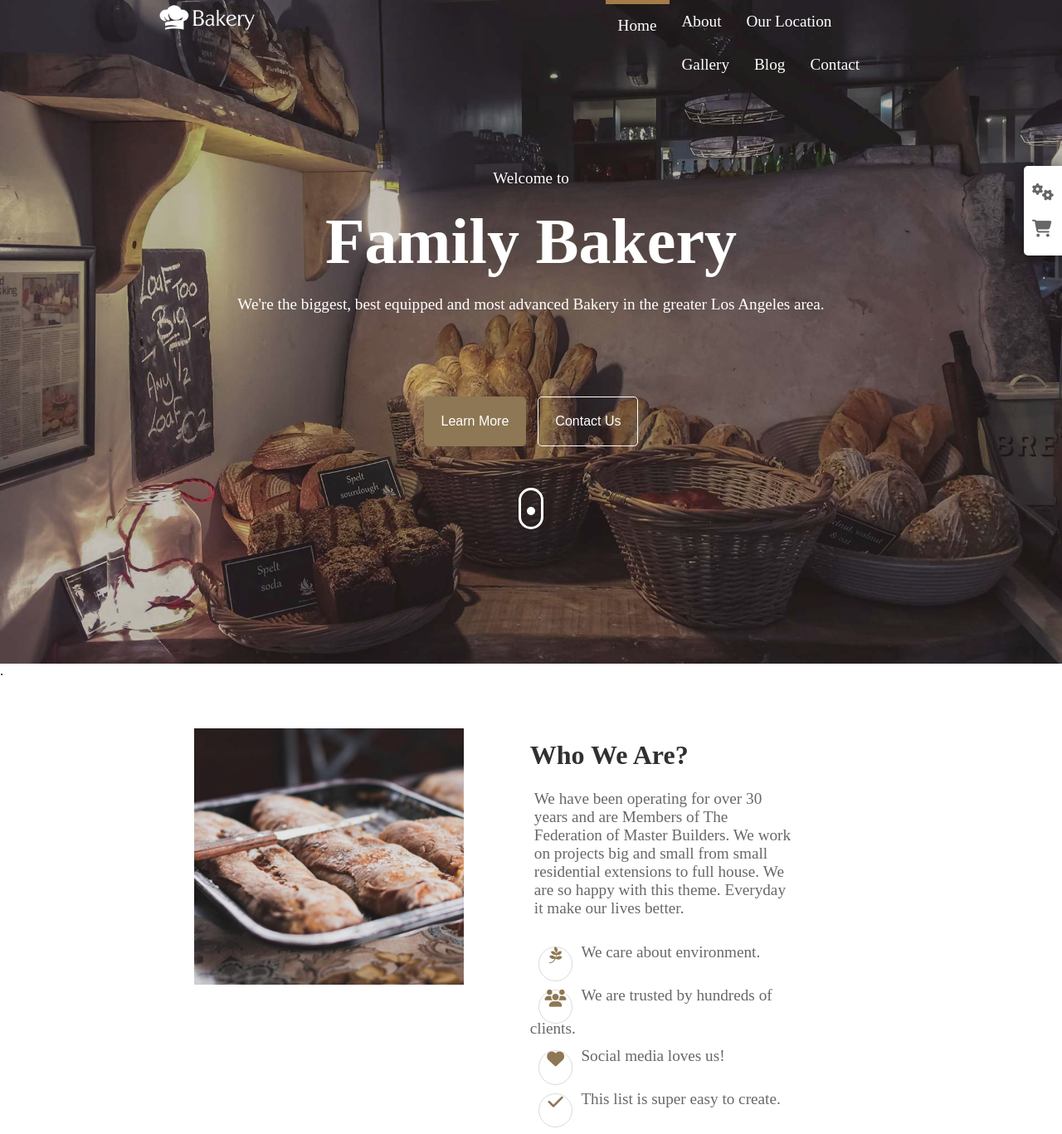
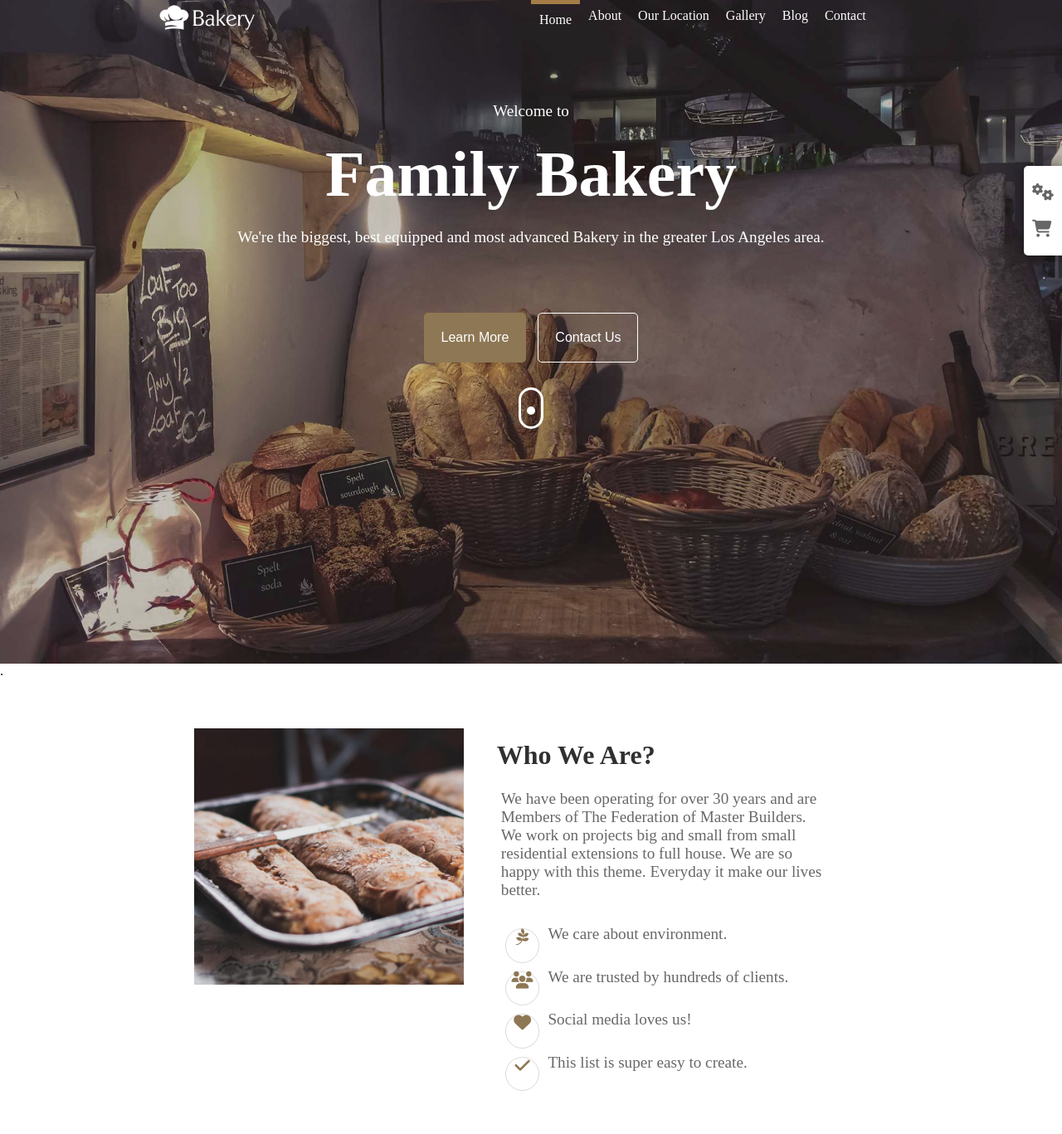
Before and after one commit to YahiaMohamad99/Bakery, a plain HTML site: page Html/index.html in a window 1280 px wide. Shown: the top 1367 px of the page at 83% size. Drawn offline with Linux system fonts and the light colour scheme.

Commit message:
Edit the size of the navbar

```diff
--- a/css/main.css
+++ b/css/main.css
@@ -63,14 +63,14 @@ h2 {
   margin-top: 5px;
 }
 .nav .nav-links {
-  width: 40%;
+  width: 50%;
   float: right;
-  font-size: 1.2rem;
+  font-size: 1rem;
 }
 
 .nav .nav-links ul li {
   float: left;
-  padding: 15px;
+  padding: 10px;
 }
 .nav .nav-links ul li:first-child{
 border-top: 5px solid var(--main-color);
@@ -94,7 +94,7 @@ border-top: 5px solid var(--main-color);
   background-size: cover;
   background-position: center center;
   /* font-family: "Alegreya Sans", sans-serif; */
-  overflow: auto;
+  overflow: hidden;
 }
 .welcome .welcome-bg {
   background-color: rgba(0, 0, 0, 0.2);
@@ -105,7 +105,7 @@ border-top: 5px solid var(--main-color);
   bottom: 0;
 }
 .welcome .ct {
-  margin-top: 100px;
+  margin-top: 80px;
   text-align: center;
   color: white;
 }
@@ -124,7 +124,7 @@ border-top: 5px solid var(--main-color);
   background-color: transparent;
   border: 1px solid white;
   padding: 20px;
-  margin-top: 100px;
+  margin-top: 80px;
   border-radius: 5px;
   transition: all 0.5s;
 }
@@ -163,8 +163,7 @@ border-top: 5px solid var(--main-color);
   background-color: transparent;
   border: 3px solid white;
   border-radius: 25px;
-  margin: 50px auto;
-
+  margin: 30px auto;
   cursor: pointer;
 }
 .scroll::before {
@@ -191,16 +190,13 @@ padding: var(--sections-padding);
 }
 .about .about-img {
   float: left;
-  width: 40%;
-}
+    width: 40%;
+  }
 .about .about-content {
   color: var(--parag-color);
-
-  margin: 0 80px;
-
-  /* margin: 30px 40px; */
+  margin: 0 40px;
   float: left;
-  width: 40%;
+  width: 50%;
 }
 .about .about-content p{
   margin: 30px 5px;
@@ -281,8 +277,8 @@ padding: var(--sections-padding);
 
 }
 .contact .desc {
-  margin: 0 80px;
-  width: 40%;
+  margin: 0 40px;
+  width: 50%;
   float: left;
 }
 .contact .desc p{
```
